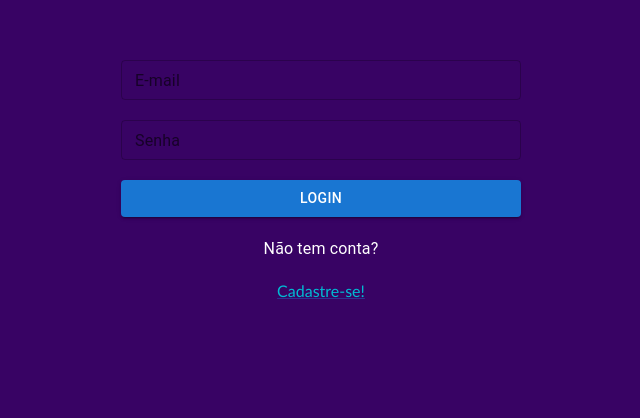
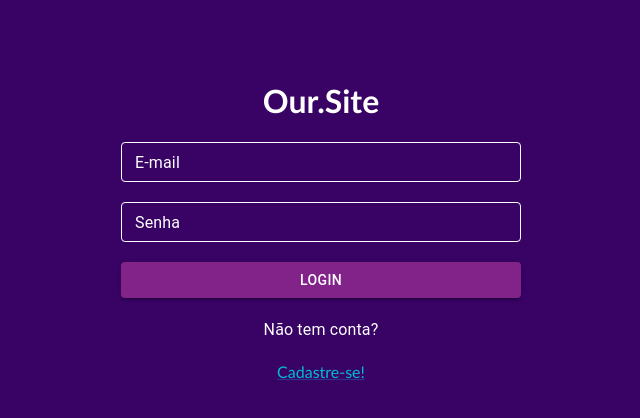
Before and after one commit to AlexsanderCosta/lista-de-usuarios, a React (Vite) app: page / in a window 1280 px wide. Shown: the part 172-590 px from the top of the page, without its empty margins (319-959 px from the left). Built offline with nearby package versions, Linux system fonts and the light colour scheme.

Commit message:
fru-fru adicionado parcialmente

```diff
--- a/src/App.tsx
+++ b/src/App.tsx
@@ -13,12 +13,11 @@ import AppBar from '@mui/material/AppBar';
 import Toolbar from '@mui/material/Toolbar';
 import Button from '@mui/material/Button';
 import IconButton from '@mui/material/IconButton';
-import MenuIcon from '@mui/icons-material/Menu';
 import ListAltIcon from '@mui/icons-material/ListAlt';
 import CommentIcon from '@mui/icons-material/Comment';
 import TextField from '@mui/material/TextField';
 import Link from '@mui/material/Link';
-
+import ArrowBackIcon from '@mui/icons-material/ArrowBack';
 
 
 
@@ -29,6 +28,15 @@ const App = (props : any) => {
 	const [mainUser,setMainUser] = useState(0);
 	const [mainPost, setMainPost] = useState(0);
 	const [logado, setLogado] = useState(false);
+
+	const PagePrevious = () => {
+		if 		(page == 0) {}
+		else if (page == 1) {setPage(0);}
+		else if (page == 2) {setPage(0);}
+		else if (page == 3) {setPage(2);}
+		else if (page == 4) {}
+		else if (page == 5) {}
+	}
 
 	const PageUsersList = () => {
 
@@ -109,7 +117,7 @@ const App = (props : any) => {
 				<h1 style={{textAlign: "left"}}>{theUser.name}</h1>
 				<List>
 					{tasks.map((task) => (
-						<ListItem disablePadding style={{backgroundColor: "rgba(148, 42, 148, 0.815)"}} sx={{my: "15px", px: "20px", py: "10px", borderRadius: "10px"}}>
+						<ListItem disablePadding style={{backgroundColor: "rgba(80, 3, 100, 1)"}} sx={{my: "15px", px: "20px", py: "10px", borderRadius: "10px"}}>
 							<ListItemText primary={task.title} />
 							{task.completed ? <CheckIcon /> : <ClearIcon />}
 						</ListItem>
@@ -154,7 +162,7 @@ const App = (props : any) => {
 				<List>
 					{posts.map((post) => (
 						<ListItem >
-							<Box sx={{backgroundColor: "rgba(148, 42, 148, 0.815)", color: "white", mx: "200px", textAlign: "left", p: "10px", pt:"1px", borderRadius: "10px"}}>
+							<Box sx={{backgroundColor: "rgb(80, 3, 100);", color: "white", mx: "200px", textAlign: "left", p: "10px", pt:"1px", borderRadius: "10px"}}>
 								<h2>{(theUser!).name}</h2>
 								<h3>{post.title}</h3>
 								<Typography>{post.body}</Typography>
@@ -208,10 +216,44 @@ const App = (props : any) => {
 	const PageLogin = () => {
 		return (
 			<Box sx = {{color: "white", fontFamily: "Candara"} }>
+
 				<Box sx = {{color: "white", display:"grid", px:"400px", mt:"200px"}} >
-				<TextField label="E-mail" id="outlined-size-small"  size="small" sx = {{color: "white", pb:"20px"}}/>
-        		<TextField label="Senha" id="outlined-size-small"  size="small" sx = {{color: "white"}}/>
-				<Button variant="contained" sx = {{color: "white", mt:"20px"}} onClick={() => {setPage(0); setLogado(true)}}>Login</Button>
+					<h1>Our.Site</h1>
+					<TextField label="E-mail" id="outlined-size-small" size="small"
+					sx={{
+								input:{color:"white"},
+								label:{color:"white"},
+								'& label.Mui-focused' :{color:"white", borderColor:"white"},
+								'& .MuiOutlinedInput-root': {
+									'& fieldset': {
+										borderColor: "white",
+									},
+									'&:hover fieldset': {
+										borderColor: "white",
+									},
+									'&.Mui-focused fieldset': {
+										borderColor: "white",
+									},
+								}
+					}}/>
+        			<TextField label="Senha" id="outlined-size-small" style={{}} size="small" sx={{
+							pt:"20px",
+                            input:{color:"white"},
+                            label:{color:"white", pt:"20px"},
+                            '& label.Mui-focused' :{color:"white", borderColor:"white"},
+                            '& .MuiOutlinedInput-root': {
+                                '& fieldset': {
+                                    borderColor: "white",
+                                  },
+                                  '&:hover fieldset': {
+                                    borderColor: "white",
+                                  },
+                                  '&.Mui-focused fieldset': {
+                                    borderColor: "white",
+                                  },
+                            }
+                        }}/>
+				<Button variant="contained" sx = {{backgroundColor: "rgba(148, 42, 148, 0.815)", color: "white", mt:"20px"}} onClick={() => {setPage(0); setLogado(true)}}>Login</Button>
 				<Typography sx = {{color:"white", mt:"20px"}}>Não tem conta? </Typography><Link sx = {{color:"#00bcd4", mt:"20px"}} onClick={()=>{setPage(5)}}> Cadastre-se!</Link>
 				</Box>
       		</Box>
@@ -221,11 +263,45 @@ const App = (props : any) => {
 	const PageCadastrar = () => {
 		return (
 			<Box sx = {{color: "white", fontFamily: "Candara"} }>
+
 				<Box sx = {{color: "white", display:"grid", px:"400px", mt:"200px"}} >
-				<TextField label="E-mail" id="outlined-size-small"  size="small" sx = {{color: "white", pb:"20px"}}/>
-        		<TextField label="Senha" id="outlined-size-small"  size="small" sx = {{color: "white"}}/>
-				<Button variant="contained" sx = {{color: "white", mt:"20px"}} onClick={() => {setPage(0); setLogado(true)}}>Cadastrar</Button>
-				<Typography sx = {{color:"white", mt:"20px"}}>Você já tem uma conta? </Typography><Link sx = {{color:"#00bcd4", mt:"20px"}} onClick={()=>{setPage(4)}}> Faça login!</Link>
+					<h1>Our.Site</h1>
+					<TextField label="E-mail" id="outlined-size-small" size="small"
+					sx={{
+								input:{color:"white"},
+								label:{color:"white"},
+								'& label.Mui-focused' :{color:"white", borderColor:"white"},
+								'& .MuiOutlinedInput-root': {
+									'& fieldset': {
+										borderColor: "white",
+									},
+									'&:hover fieldset': {
+										borderColor: "white",
+									},
+									'&.Mui-focused fieldset': {
+										borderColor: "white",
+									},
+								}
+					}}/>
+        			<TextField label="Senha" id="outlined-size-small" style={{}} size="small" sx={{
+							pt:"20px",
+                            input:{color:"white"},
+                            label:{color:"white", pt:"20px"},
+                            '& label.Mui-focused' :{color:"white", borderColor:"white"},
+                            '& .MuiOutlinedInput-root': {
+                                '& fieldset': {
+                                    borderColor: "white",
+                                  },
+                                  '&:hover fieldset': {
+                                    borderColor: "white",
+                                  },
+                                  '&.Mui-focused fieldset': {
+                                    borderColor: "white",
+                                  },
+                            }
+                        }}/>
+				<Button variant="contained" sx = {{backgroundColor: "rgba(148, 42, 148, 0.815)", color: "white", mt:"20px"}} onClick={() => {setPage(0); setLogado(true)}}>Cadastrar</Button>
+				<Typography sx = {{color:"white", mt:"20px"}}>Não tem conta? </Typography><Link sx = {{color:"#00bcd4", mt:"20px"}} onClick={()=>{setPage(4)}}> Faça login!</Link>
 				</Box>
       		</Box>
 		)
@@ -248,17 +324,11 @@ const App = (props : any) => {
 		if (logado === true) {
 			return (
 				<Box sx={{ flexGrow: 1 }}>
-				<AppBar position="static">
+				<AppBar position="static"  sx={{backgroundColor: "rgba(148, 42, 148, 0.815)", color: "white"}}>
 				<Toolbar>
-					<IconButton
-					size="large"
-					edge="start"
-					color="inherit"
-					aria-label="menu"
-					sx={{ mr: 2 }}
-					>
-					<MenuIcon />
-					</IconButton>
+					<a href="#" style={{color: "white"}}>
+					<ArrowBackIcon onClick={() => {PagePrevious();}}></ArrowBackIcon>
+					</a>
 					<Typography variant="h6" component="div" sx={{ flexGrow: 1 }}>
 					Meu Web Site
 					</Typography>
```
Also changed, not shown: src/App-css.css (line endings or trailing spaces).
